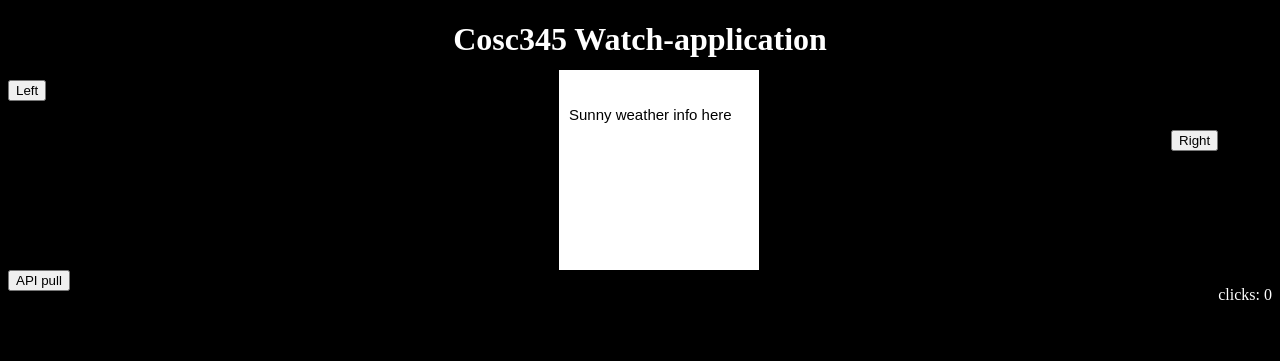
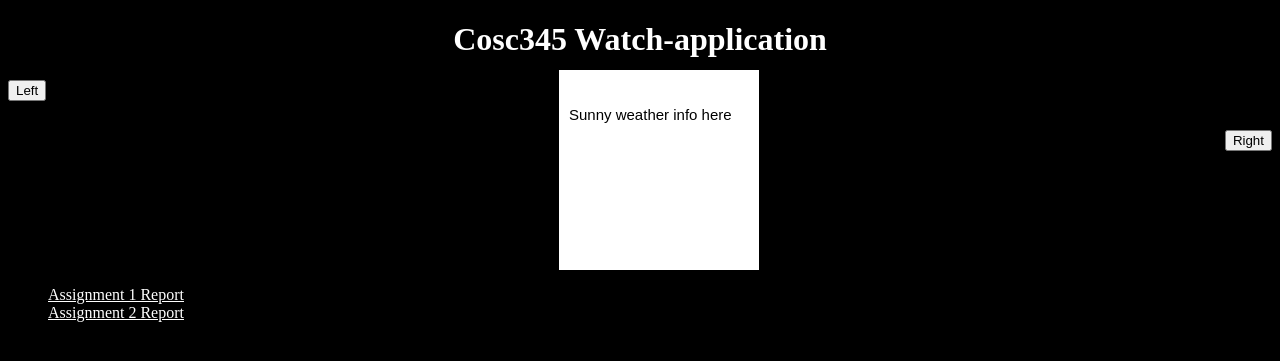
Before and after one commit to joebenn/COSC345_Assignment, a PHP site: page / in a window 1280 px wide. Shown: the top 361 px of the page. Run offline with PHP 8.4, Linux system fonts and the light colour scheme.

Commit message:
Updated and cleaned up for AS2 submission

```diff
--- a/emulator.js
+++ b/emulator.js
@@ -24,7 +24,7 @@
      if(clicks === -1){
        clicks += 1;
      }
-     document.getElementById("clicks").innerHTML = clicks;
+     //document.getElementById("clicks").innerHTML = clicks;
      click_tracker()
 
  };
@@ -35,7 +35,7 @@
       if(clicks === 4){
         clicks -= 1;
       }
-      document.getElementById("clicks").innerHTML = clicks;
+      //document.getElementById("clicks").innerHTML = clicks;
       click_tracker()
 
 
--- a/index.html
+++ b/index.html
@@ -24,10 +24,15 @@
     <script src="weather_info_pull.js"></script>
     <script src="app.js"></script>
 
-    <p>clicks: <a id="clicks">0</a></p>
+
 
     <button type="button" id = "buttonright" onClick="onClickright()">Right</button>
-    <button type="button" id = "buttonAPI" onClick="locationRequest()">API pull</button>
+
+
+    <ul>
+        <li><a href="assignment.html">Assignment 1 Report</a></li>
+        <li><a href="assignment2.html">Assignment 2 Report</a></li>
+    </ul>
 
 
 
--- a/style.css
+++ b/style.css
@@ -42,3 +42,7 @@
 
 
 }
+
+a {
+    color: white;
+}
```
Also changed, not shown: assignment2.html (+22 -0 lines).
